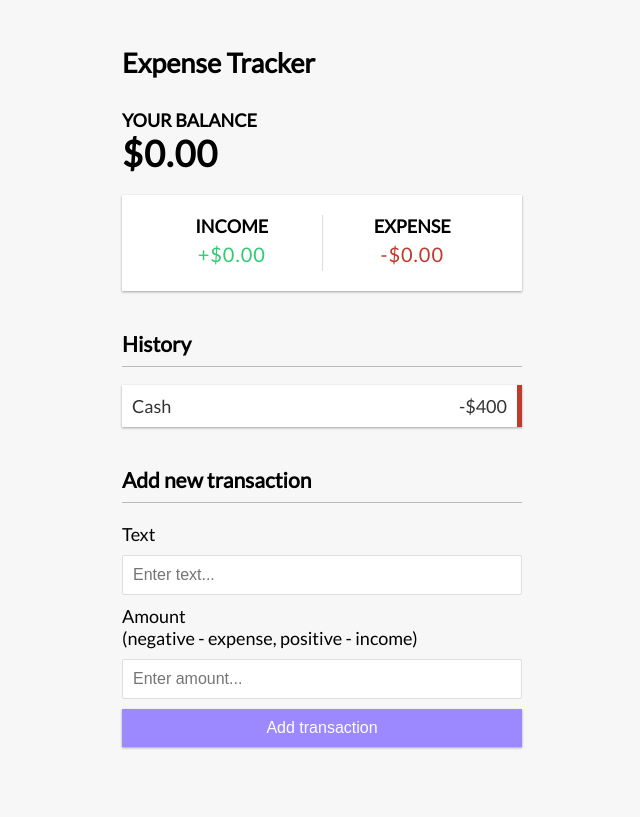
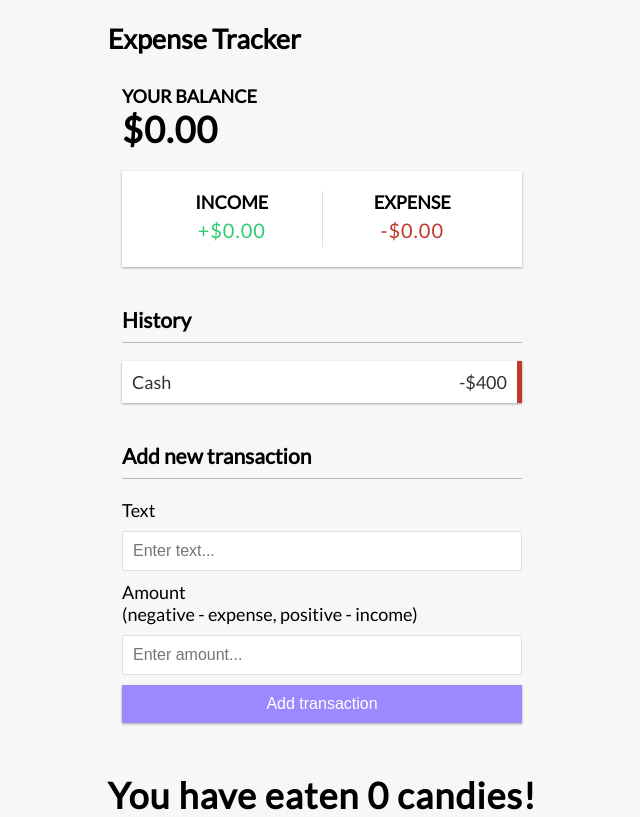
Before and after one commit to gwinedev/React, a React (Create React App) app in the folder expense-tracker-react/: page / in a window 1280 px wide. Shown: the whole page, without its empty margins (318-958 px from the left). Built offline with nearby package versions, Linux system fonts and the light colour scheme.

Commit message:
testing for Hooks

```diff
--- a/expense-tracker-react/src/App.js
+++ b/expense-tracker-react/src/App.js
@@ -4,7 +4,7 @@ import { Balance } from './components/Balance';
 import { IncomeExpense } from './components/IncomeExpense';
 import { TransactionList } from './components/TransactionList';
 import { AddTransaction } from './components/AddTransaction';
-
+import { Tt } from './components/Tt';
 
 function App() {
   return (
@@ -16,9 +16,8 @@ function App() {
         <TransactionList />
         <AddTransaction />
       </div>
+      <Tt />
     </div>
-
-
   );
 }
 
--- /dev/null
+++ b/expense-tracker-react/src/components/Tt.js
@@ -0,0 +1,13 @@
+import React, {useState} from 'react'
+
+export const Tt = () => {
+
+    const [candies, setCandies] = useState(0);
+  return (
+    <div style={{ textAlign: 'center', marginTop: '50px' }}>
+      <h1>You have eaten {candies} candies!</h1>
+    </div>
+  )
+}
+
+// export default Tt
```
